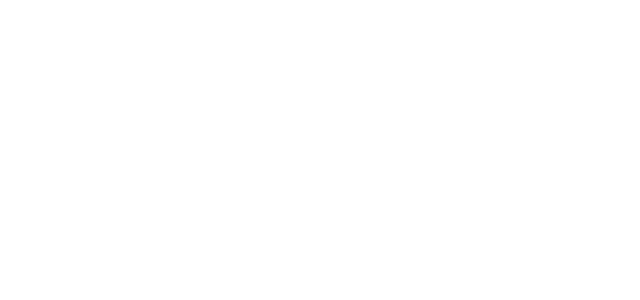
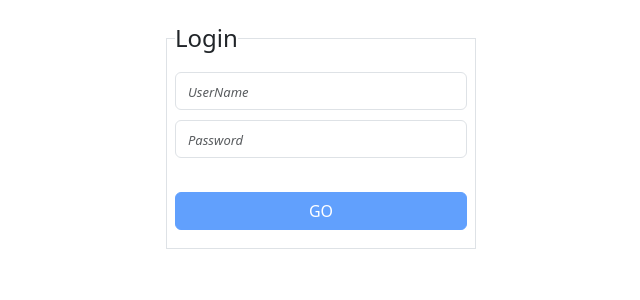
Before and after one commit to Tanmoy1987/MyTest-Angular-App, an Angular app: page /login in a window 1280 px wide. Before the commit this address led to /. Shown: the top 300 px of the page, without its empty margins (319-959 px from the left). Built offline with nearby package versions, Linux system fonts and the light colour scheme.

Commit message:
commit 5.0

```diff
--- a/src/app/app-routing.module.ts
+++ b/src/app/app-routing.module.ts
@@ -2,6 +2,7 @@
 import { RouterModule, Routes } from '@angular/router';
 import { ChangePasswordComponent } from './change-password/change-password.component';
 import { HomeComponent } from './home/home.component';
+import { LoginComponent } from './login/login.component';
 import { PanelComponent } from './panel/panel.component';
 import { RatingComponent } from './rating/rating.component';
 import { TitlecaseComponent } from './titlecase/titlecase.component';
@@ -12,6 +13,7 @@
   {path: 'panel', component: PanelComponent},
   {path: 'title', component: TitlecaseComponent},
   {path: 'change-password', component: ChangePasswordComponent},
+  {path: 'login', component: LoginComponent},
   {path: '', pathMatch: 'full', redirectTo: 'home'}
 ];
 
--- a/src/app/app.module.ts
+++ b/src/app/app.module.ts
@@ -13,6 +13,7 @@
 import { FormsModule, ReactiveFormsModule } from '@angular/forms';
 import { PascalCasePipe } from './custom-pipe/pascalcase.pipe';
 import { ChangePasswordComponent } from './change-password/change-password.component';
+import { LoginComponent } from './login/login.component';
 
 
 @NgModule({
@@ -26,7 +27,8 @@
     PanelComponent,
     TitlecaseComponent,
     PascalCasePipe,
-    ChangePasswordComponent
+    ChangePasswordComponent,
+    LoginComponent
   ],
   imports: [
     BrowserModule,
--- a/src/app/change-password/change-password.component.html
+++ b/src/app/change-password/change-password.component.html
@@ -9,6 +9,7 @@
                        type="password"
                        class="form-control"
                        formControlName="currentPassword"
+                       [ngClass]="{ 'border-highlight': currentPwd?.touched && currentPwd?.invalid }"
                        placeholder="Current Password"/>
                 <div *ngIf="currentPwd?.touched && currentPwd?.invalid">
                     <div *ngIf="currentPwd?.errors?.required">
@@ -27,6 +28,7 @@
                        type="password"
                        class="form-control"
                        formControlName="newPassword"
+                       [ngClass]="{ 'border-highlight': newPwd?.touched && newPwd?.invalid }"
                        placeholder="New Password"/>
                 <div *ngIf="newPwd?.touched && newPwd?.invalid">
                     <div *ngIf="newPwd?.errors?.required">
@@ -46,6 +48,7 @@
                        type="password"
                        class="form-control"
                        formControlName="confirmNewPassword"
+                       [ngClass]="{ 'border-highlight': confirmNewPwd?.touched && confirmNewPwd?.invalid }"
                        placeholder="Confirm New Password"/>
                 <div *ngIf="confirmNewPwd?.touched && confirmNewPwd?.invalid">
                     <div *ngIf="confirmNewPwd?.errors?.required">
--- /dev/null
+++ b/src/app/login/login.component.css
@@ -0,0 +1,23 @@
+div.form-group {
+    padding-bottom: 10px;
+}
+
+.error-text {
+    color: red;
+    font-size: x-small;
+    float: right;
+    font-style: italic;
+}
+
+::placeholder{
+    font-size: small;
+    font-style: italic;
+}
+
+::-ms-input-placeholder { /* Microsoft Edge */
+    font-style: italic;
+  }
+
+.border-highlight {
+    border: 1px solid red;
+}
--- /dev/null
+++ b/src/app/login/login.component.html
@@ -0,0 +1,45 @@
+<div class="d-flex justify-content-center">
+    <div class="w-25">
+     <fieldset class="border p-2">
+         <legend class="w-auto float-none">Login</legend>
+         <form #loginForm="ngForm" (ngSubmit)="formSubmit(loginForm.value)">
+             <div class="form-group">
+                 <input name="username"
+                        type="text"
+                        class="form-control"
+                        ngModel
+                        #userName="ngModel"
+                        required
+                        placeholder="UserName"
+                        [ngClass]= "{ 'border-highlight': userName.touched && userName.invalid }"/>
+
+                 <div *ngIf="userName.touched && userName.invalid">
+                     <div *ngIf="userName.errors?.required">
+                         <span class="error-text">*UserName is a required field</span>
+                     </div>
+                 </div>
+             </div>
+             <div class="form-group">
+                 <input name="password"
+                        type="password"
+                        class="form-control"
+                        ngModel
+                        #pass="ngModel"
+                        required
+                        placeholder="Password"
+                        [ngClass]= "{ 'border-highlight': pass.touched && pass.invalid }"/>
+
+                 <div *ngIf="pass.touched && pass.invalid">
+                     <div *ngIf="pass.errors?.required">
+                         <span class="error-text">*Password is a required field</span>
+                     </div>
+                 </div>
+             </div>
+             <br/>
+             <div class="form-group">
+                <input type="submit" class="btn btn-primary w-100" value="GO" [disabled]="!(userName.valid && pass.valid)"/>
+             </div>
+         </form>
+      </fieldset>
+    </div>
+ </div>
--- /dev/null
+++ b/src/app/login/login.component.ts
@@ -0,0 +1,17 @@
+import { Component, OnInit } from '@angular/core';
+
+@Component({
+  selector: 'app-login',
+  templateUrl: './login.component.html',
+  styleUrls: ['./login.component.css']
+})
+export class LoginComponent implements OnInit {
+  constructor() { }
+
+  ngOnInit(): void {
+  }
+
+  formSubmit(loginFormValue: any){
+    console.log(loginFormValue);
+  }
+}
```
Also changed, not shown: 1 other file (tests, documents, lock files or other folders).
